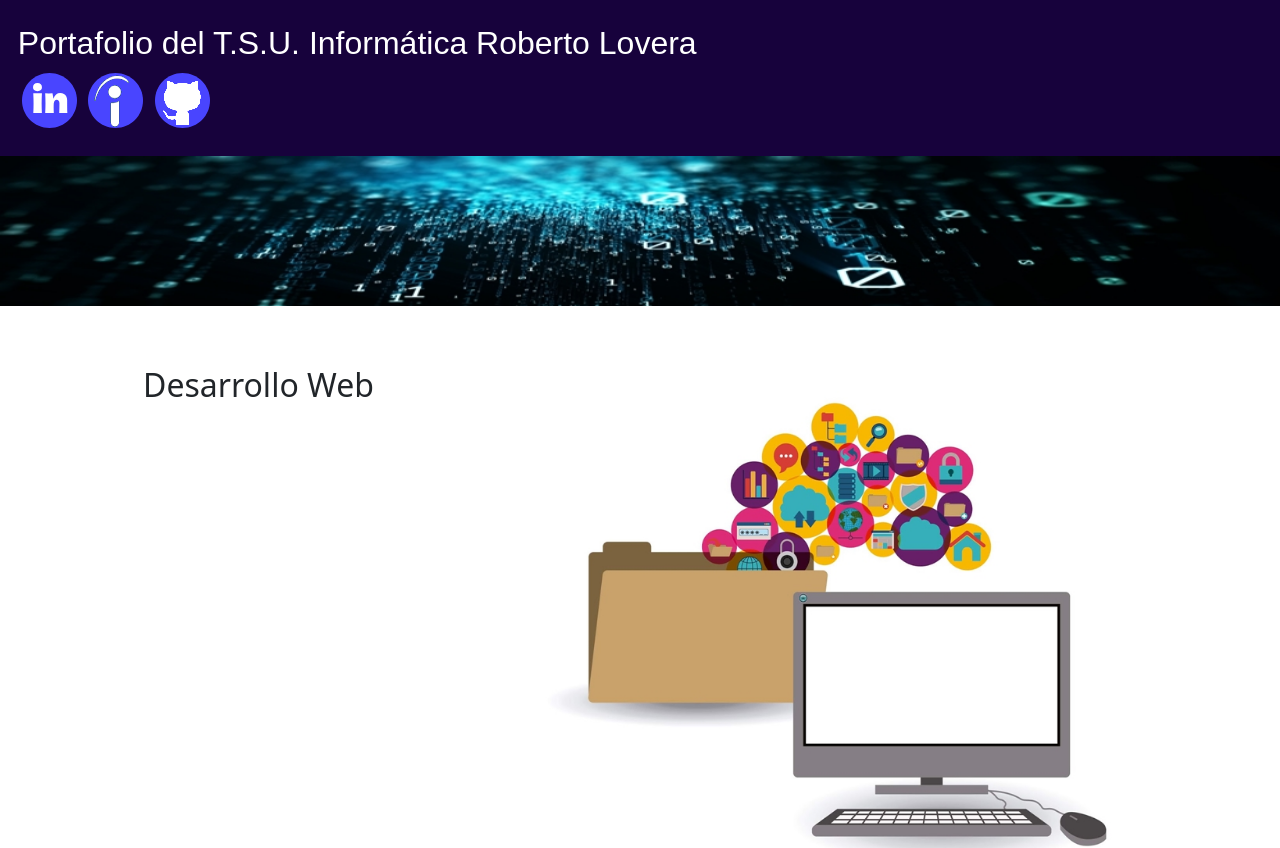
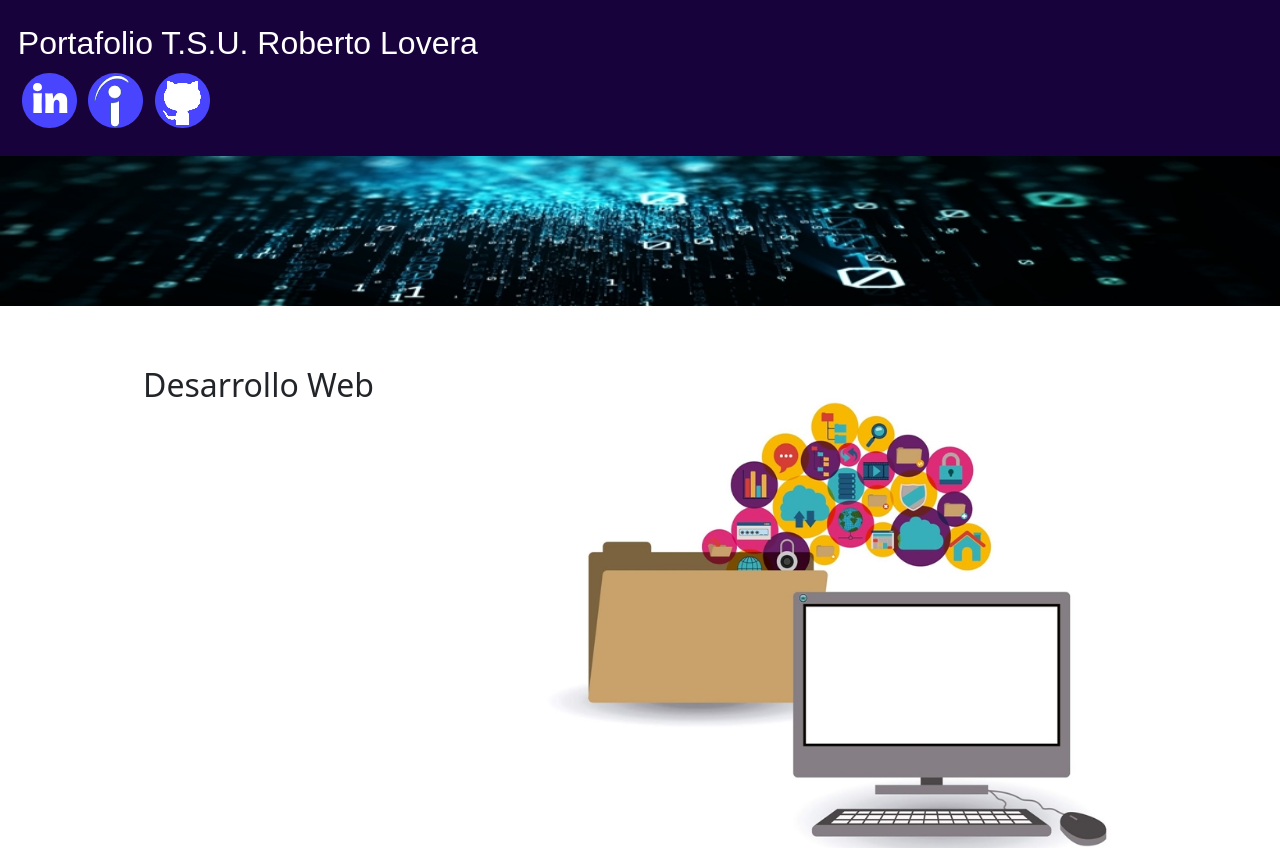
Before and after one commit to rlovera2/Proyecto-6-Portafolio, a React (Vite) app: page / in a window 1280 px wide. Shown: the top 848 px of the page. Built offline with nearby package versions, Linux system fonts and the light colour scheme.

Commit message:
update portafolio

```diff
--- a/src/App.jsx
+++ b/src/App.jsx
@@ -7,7 +7,7 @@ import Footer from "./components/Footer";
 const App = () => {
   return (
     <>
-      <Header title="&nbsp;&nbsp;Portafolio del T.S.U. Informática Roberto Lovera" />
+      <Header title="&nbsp;&nbsp;Portafolio T.S.U. Roberto Lovera" />
 
       <HomePage />
 
--- a/src/pages/Portafolio.jsx
+++ b/src/pages/Portafolio.jsx
@@ -310,7 +310,6 @@ const Portafolio = () => {
               productos al carrito de compras.
             </p>
             <b>Teconlogías usadas:</b>
-
             <br />
             <br />
             <img src={html5} alt="HTML5" />
@@ -319,10 +318,10 @@ const Portafolio = () => {
             <img src={nodejs} alt="NodeJS" />
             <img src={reactjs} alt="ReactJS" />
             <img src={express} alt="Express" />
+            &nbsp;
             <img src={mongodb} alt="mongoDB" />
             <br />
             <br />
-
             <p className="card-text">
               <table>
                 <tr>
```
